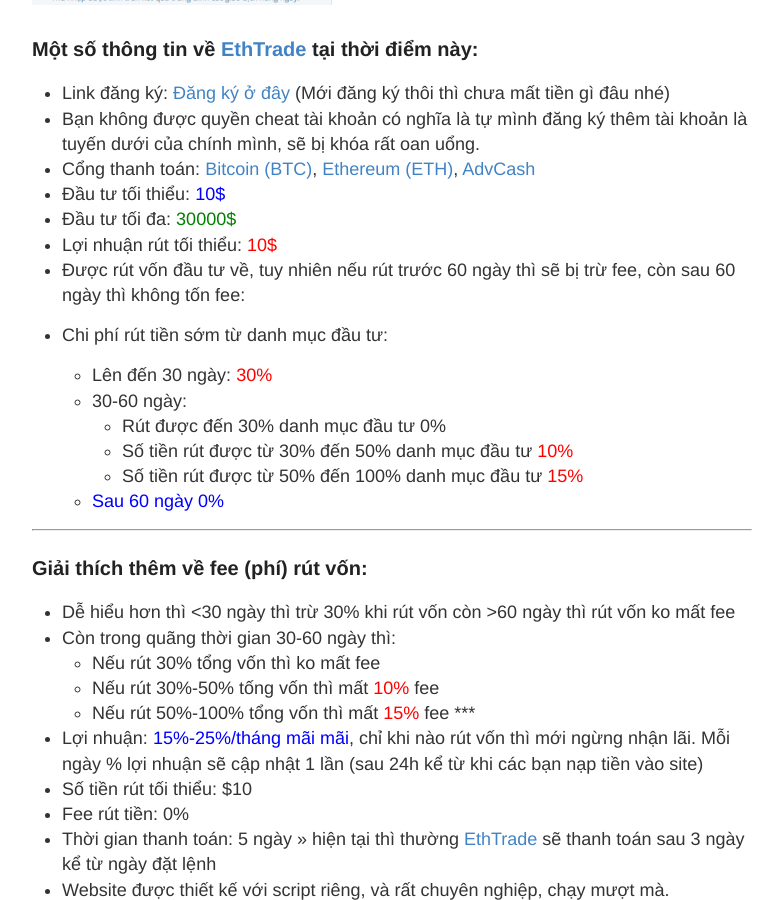
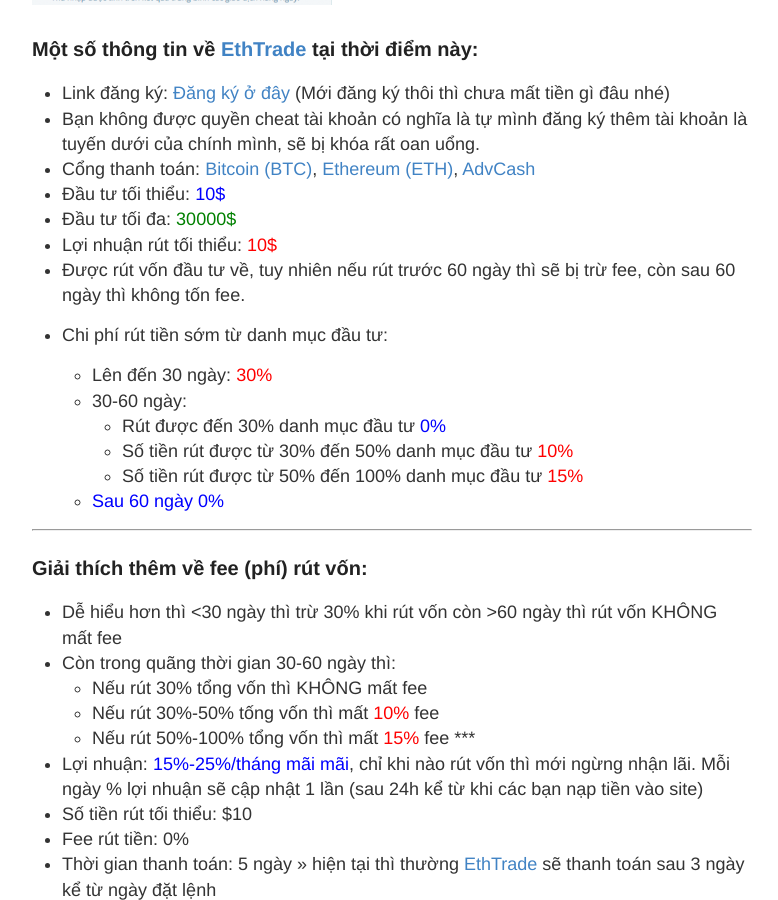
Before and after one commit to trungkien1503/blog, a Jekyll site: the page built from _posts/2017-04-27-dau-tu-ethtrade.md, in a window 1280 px wide and 900 px high, scrolled down 2547 px. Shown: the whole window, without its empty margins (248-1026 px from the left). Built offline with Jekyll 4.4.1, drawn with Linux system fonts in a browser that asks for light colours; some of the changed text lies outside the part shown.

Commit message:
Update ethtrade

```diff
--- a/_posts/2017-04-27-dau-tu-ethtrade.md
+++ b/_posts/2017-04-27-dau-tu-ethtrade.md
@@ -40,12 +40,12 @@ Bạn có thể xem sự khác nhau về mức lợi nhuận giữa “Chế đ
 * Đầu tư tối thiểu: <span style="color:blue">10$</span>
 * Đầu tư tối đa:    <span style="color:green">30000$</span>
 * Lợi nhuận rút tối thiểu: <span style="color:red">10$</span>
-* Được rút vốn đầu tư về, tuy nhiên nếu rút trước 60 ngày thì sẽ bị trừ fee, còn sau 60 ngày thì không tốn fee:
+* Được rút vốn đầu tư về, tuy nhiên nếu rút trước 60 ngày thì sẽ bị trừ fee, còn sau 60 ngày thì không tốn fee.
 * Chi phí rút tiền sớm từ danh mục đầu tư:
 
   * Lên đến 30 ngày: <span style="color:red">30%</span>
   * 30-60 ngày:
-    * Rút được đến 30% danh mục đầu tư 0%
+    * Rút được đến 30% danh mục đầu tư <span style="color:blue">0%</span>
     * Số tiền rút được từ 30% đến 50% danh mục đầu tư <span style="color:red">10%</span>
     * Số tiền rút được từ 50% đến 100% danh mục đầu tư <span style="color:red">15%</span>
   * <span style="color:blue">Sau 60 ngày 0%</span>
@@ -53,9 +53,9 @@ Bạn có thể xem sự khác nhau về mức lợi nhuận giữa “Chế đ
 ***
 
 ### Giải thích thêm về fee (phí) rút vốn:
-* Dễ hiểu hơn thì <30 ngày thì trừ 30% khi rút vốn còn  >60 ngày thì rút vốn ko mất fee
+* Dễ hiểu hơn thì <30 ngày thì trừ 30% khi rút vốn còn  >60 ngày thì rút vốn KHÔNG mất fee
 * Còn trong quãng thời gian 30-60 ngày thì:
-  * Nếu rút 30% tổng vốn thì ko mất fee
+  * Nếu rút 30% tổng vốn thì KHÔNG mất fee
   * Nếu rút 30%-50% tống vốn thì mất <span style="color:red">10%</span> fee
   * Nếu rút 50%-100% tổng vốn thì mất <span style="color:red">15%</span> fee
 ***
```
Also changed, not shown: other parts of _posts/2017-04-27-dau-tu-ethtrade.md (+4 -2 lines).
